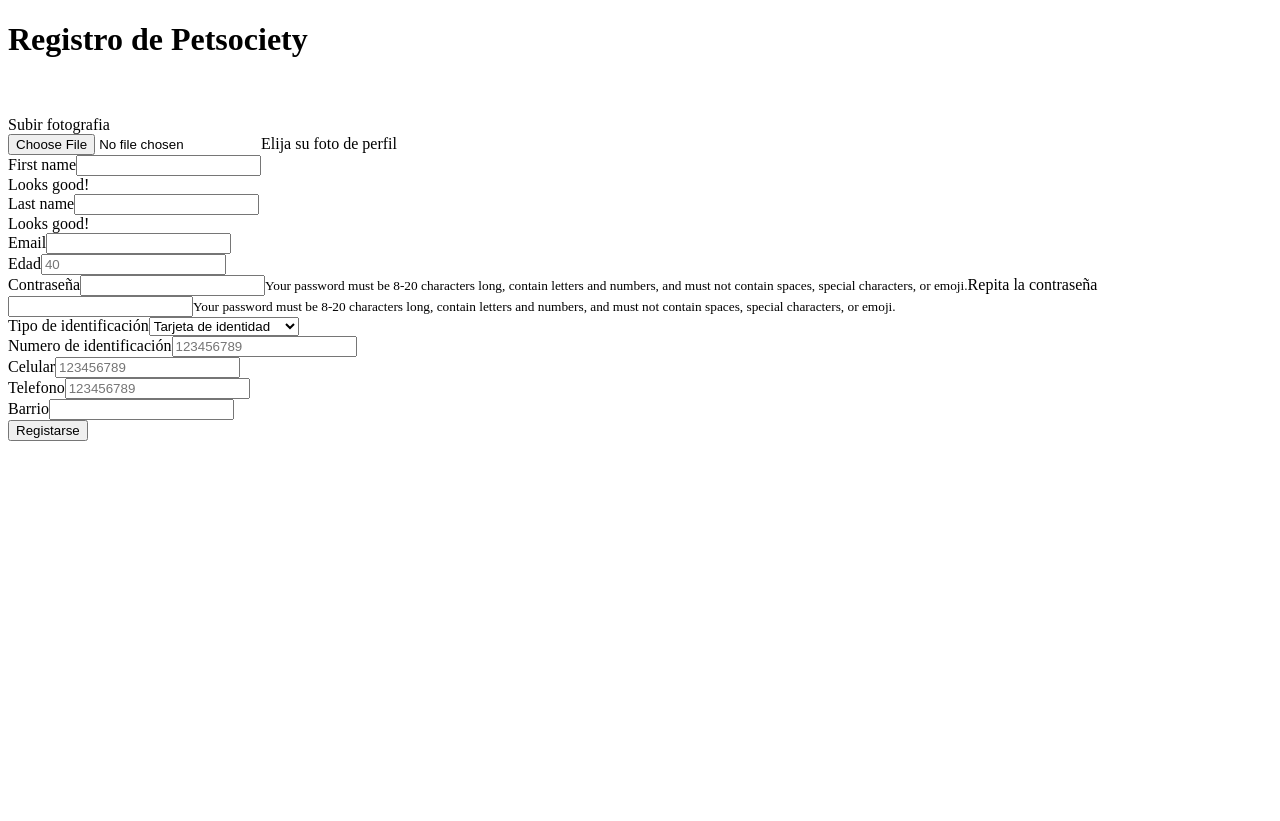
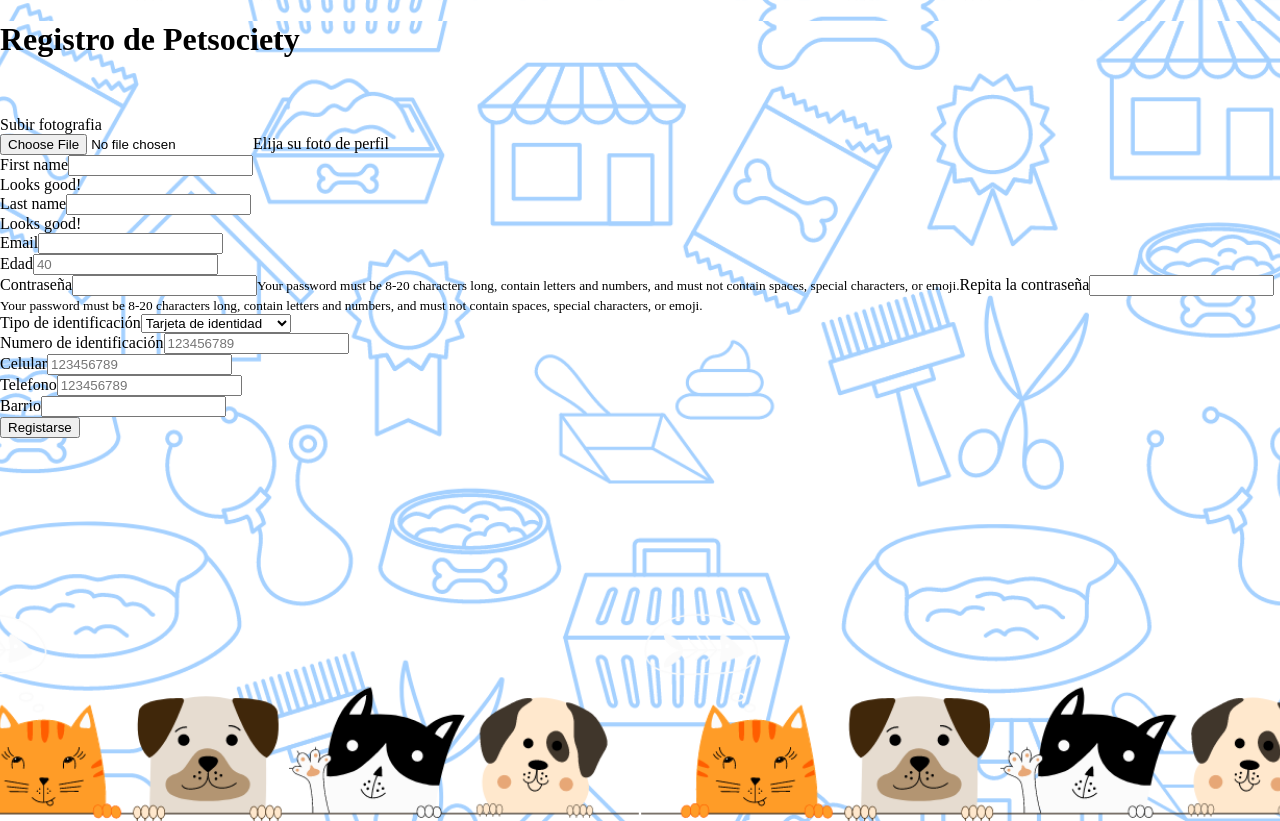
Before and after one commit to JoaquinHiguitaJL27/equipo5_JL_PPI2020, a React (Create React App) app in the folder frontend/: page / in a window 1280 px wide. Before the commit the page ends 800 px from the top, so only its background shows below. Built offline with nearby package versions, Linux system fonts and the light colour scheme.

Commit message:
Se arregla el css de pag3 y se procede a pegar las demás pantallas

```diff
--- a/frontend/src/Componentes/Pag3/Pag3.css
+++ b/frontend/src/Componentes/Pag3/Pag3.css
@@ -1,4 +1,4 @@
-/*{
+body{
     margin:0;
     min-height: 100vh;
     background-image: url(fondo.png);
@@ -6,4 +6,4 @@
     background-size: cover;
     background-position: center;
     background-attachment: fixed;
-}*/
+}
--- a/frontend/src/Componentes/Pag3/Registrarse.jsx
+++ b/frontend/src/Componentes/Pag3/Registrarse.jsx
@@ -1,10 +1,12 @@
 import React from 'react';
 import fondo from '../img/fondo.png';
-//import '../Paginas/App.css';
+import './Pag3.css';
 
 function Registrarse() {
   return (
     <>
+<body>
+
 
       <h1 className="titulo">Registro de Petsociety</h1>
 
@@ -92,7 +94,7 @@
               <button type="button" className="btn btn-primary">Registarse</button>
               </div>
       </form>
-
+      </body>
     </>
   );
 }
--- a/frontend/src/Paginas/Registro.js
+++ b/frontend/src/Paginas/Registro.js
@@ -1,6 +1,6 @@
 import React from 'react';
 import Registrarse from '../Componentes/Pag3/Registrarse';
-//import './App.css';}
+
 
 export default function Registro() {
     return (
```
